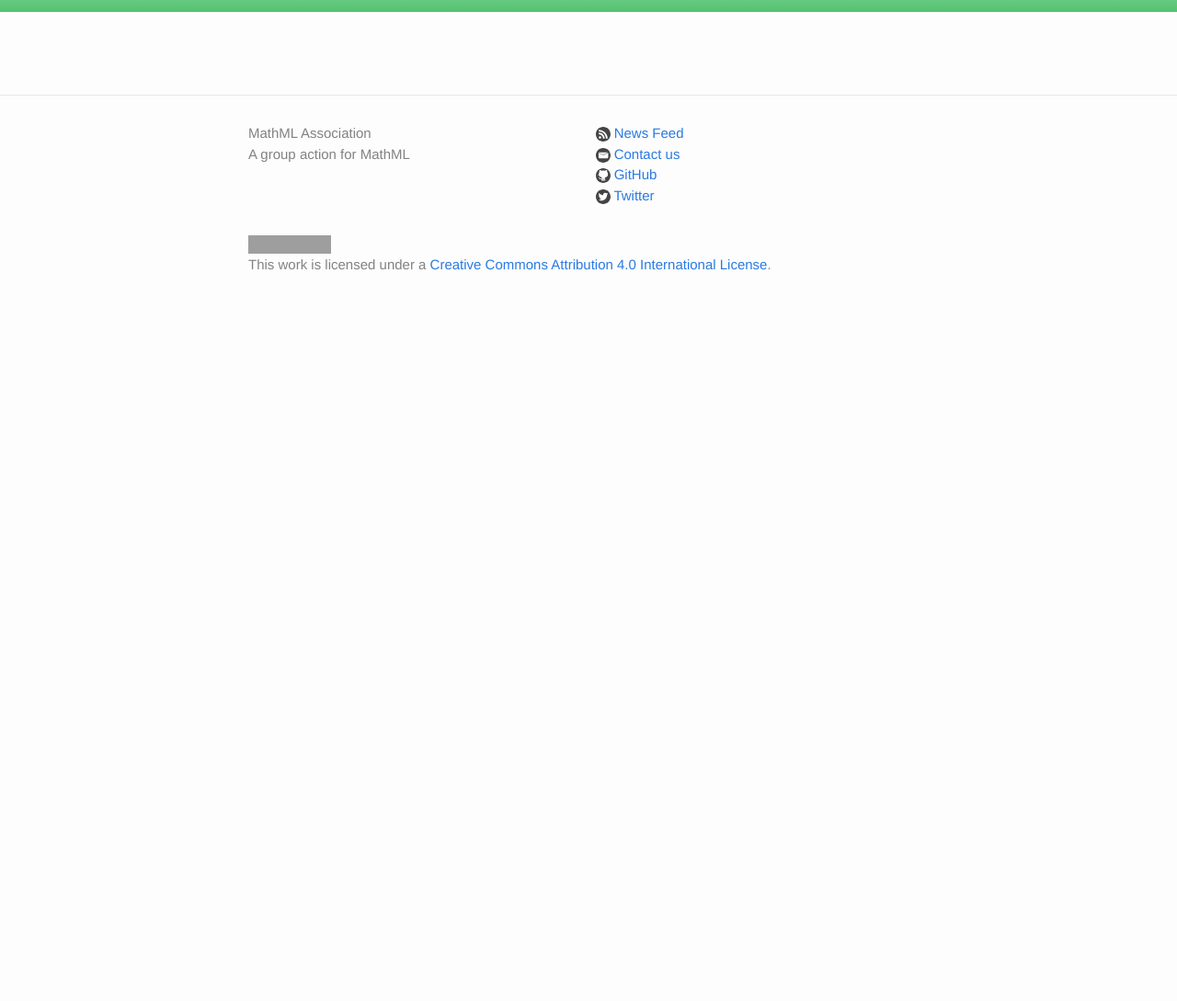
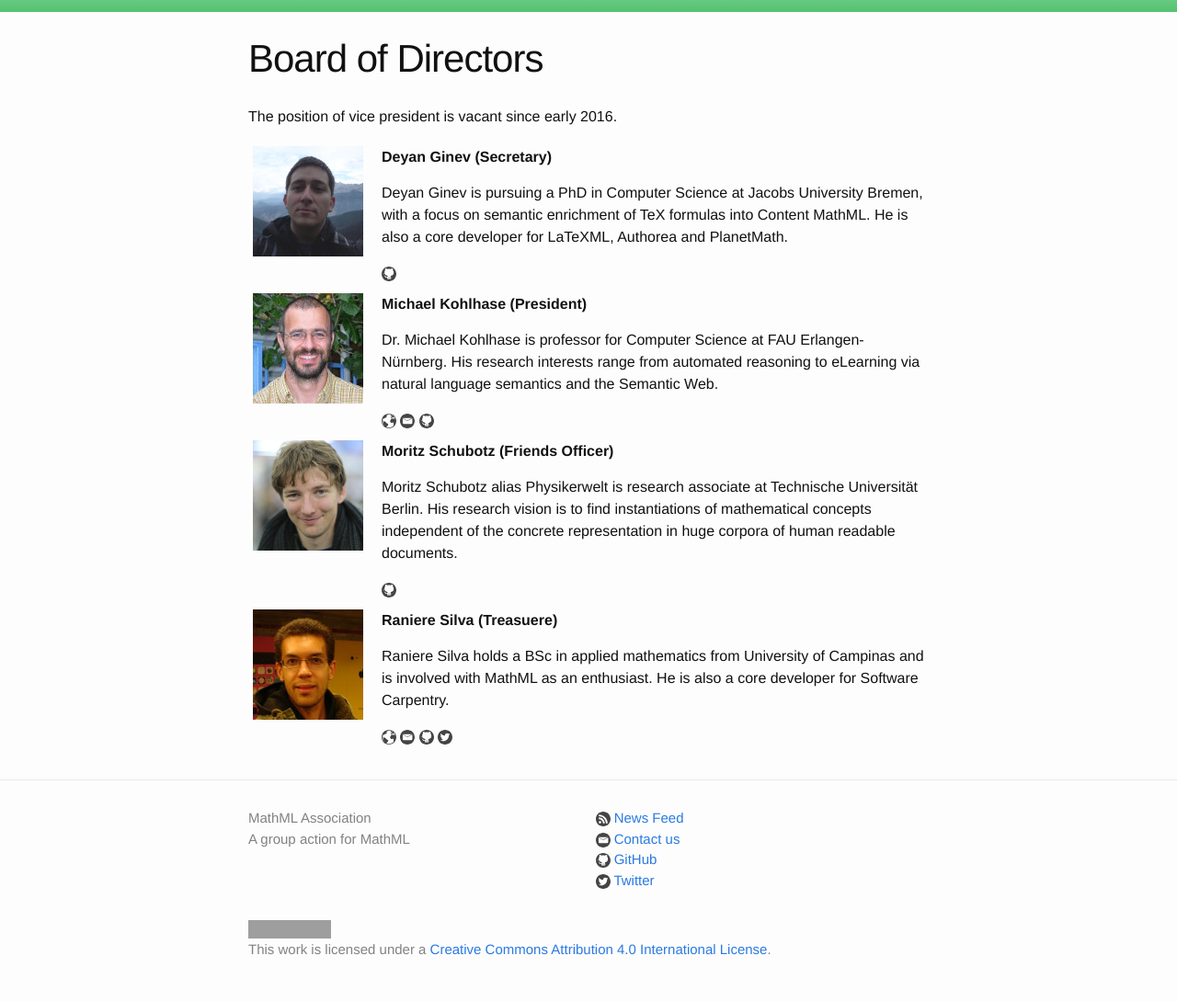
Before and after one commit to MathML/website, a Jekyll site: the page built from people/directors.md, in a window 1280 px wide. Shown: the part 329-1418 px from the top of the page at 92% size. Built offline with Jekyll 4.4.1, drawn with Linux system fonts in a browser that asks for light colours; our own code applies the rules of GitHub Pages for plain Markdown files; before the commit the page ends 900 px from its top, so only the background shows below that; grey boxes are pictures that could not be loaded.

Commit message:
Fix jekyll/markdown error in directors.md

```diff
--- a/people/directors.md
+++ b/people/directors.md
@@ -30,9 +30,9 @@ directors:
   github: r-gaia-cs
   twitter: rgaiacs
   website: http://rgaiacs.com
+---
 
-The position of vice president is vacant since early 2016.
----
+  The position of vice president is vacant since early 2016.
 
 {% for people in page.directors %}
 <div class="people">
```
